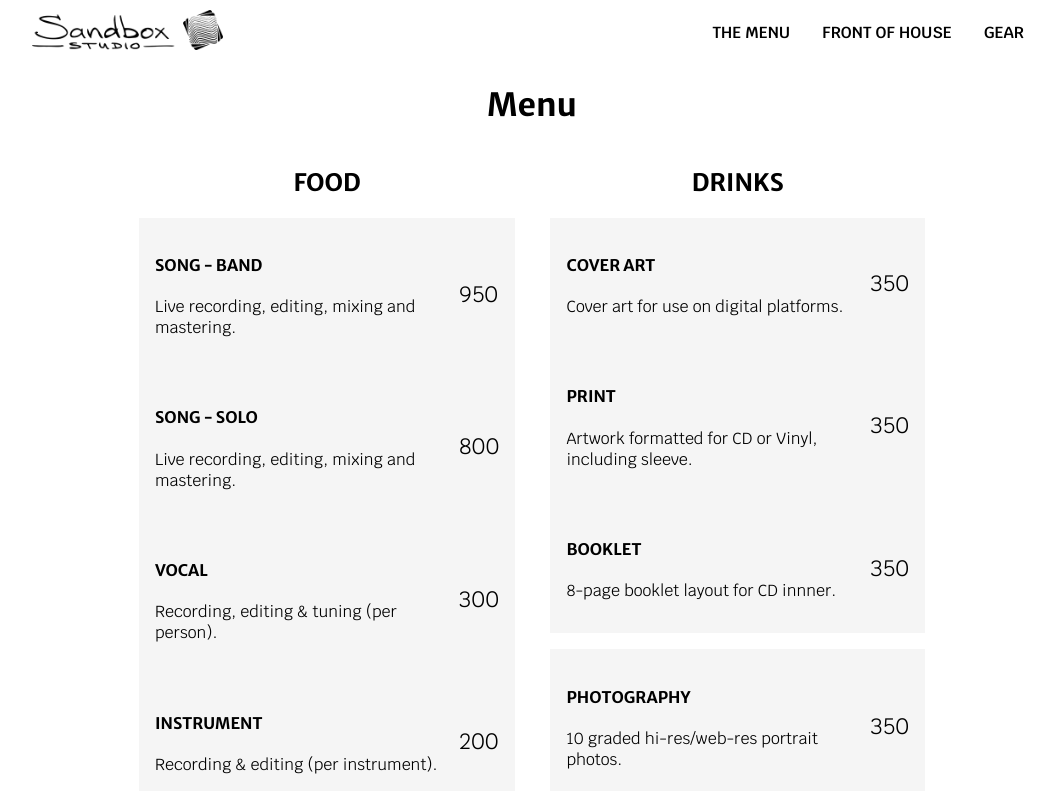
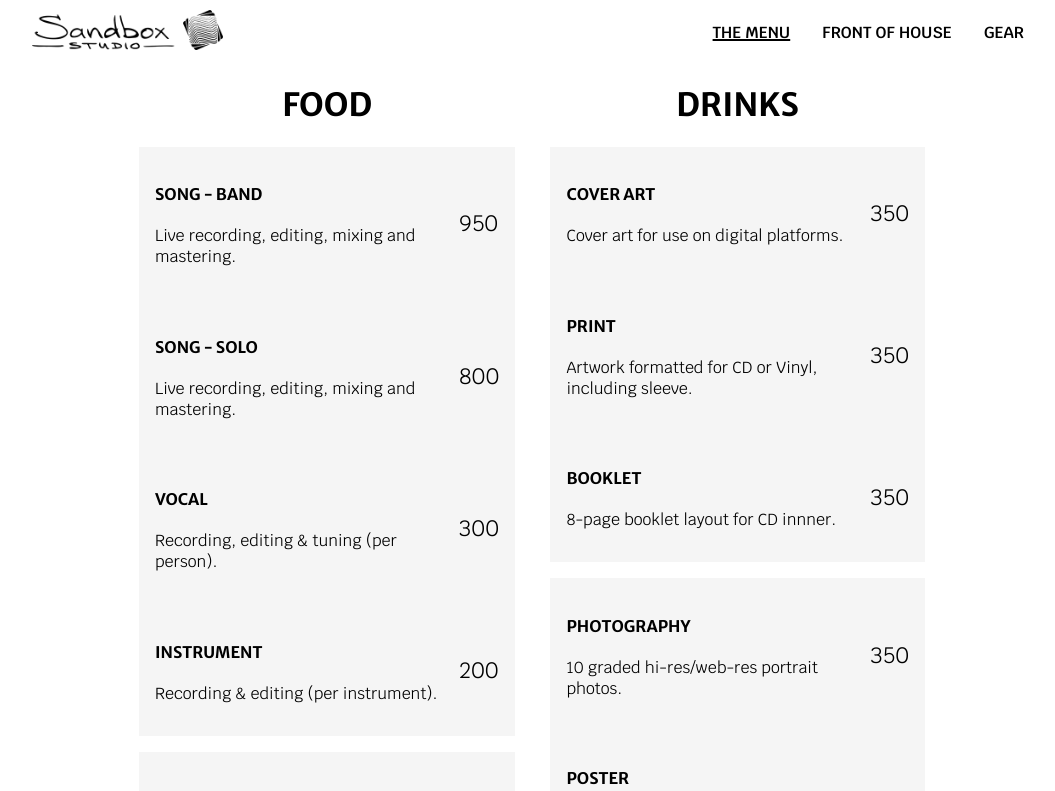
Before and after one commit to moltenot/sandbox_website, a Next.js app: page /menu in a window 1280 px wide. Shown: the top 791 px of the page, without its empty margins (108-1163 px from the left). Built offline with nearby package versions, Linux system fonts and the light colour scheme.

Commit message:
navlink underline when on current page

```diff
--- a/components/navlink.js
+++ b/components/navlink.js
@@ -1,13 +1,23 @@
 import Link from "next/link";
 import styles from "@/styles/NavLink.module.css";
+import { useRouter } from "next/router";
 
 export default function NavLink({ text, path }) {
+  const router = useRouter();
   return (
     <>
       <div className={styles.navLink}>
         <div className="flex-pad" />
         <Link href={path}>
-          <div className={` ${styles.button} hoverable`}>{text}</div>
+          <div
+            className={` ${styles.button} hoverable`}
+            style={{
+              textDecorationLine: router.asPath == path ? "underline" : "none",
+              textDecorationThickness: "2px"
+            }}
+          >
+            {text}
+          </div>
         </Link>
         <div className="flex-pad" />
       </div>
--- a/pages/index.js
+++ b/pages/index.js
@@ -13,6 +13,7 @@ import production from "@/public/journey/production.jpg";
 import post_production from "@/public/journey/post_production.jpg";
 import mastering from "@/public/journey/mastering.jpg";
 import AlbumShowcase from "@/components/sections/albumShowcase";
+import Placeholder from "@/components/sections/placeholder";
 
 const inter = Inter({ subsets: ["latin"] });
 
@@ -96,6 +97,8 @@ export default function Home() {
           </p>
         </HorizontalCards>
         <AlbumShowcase />
+        <Placeholder name={"LOGOS"}/>
+        <Placeholder name="CONTACT FORM"/>
       </Navigation>
     </>
   );
--- a/pages/menu.js
+++ b/pages/menu.js
@@ -40,11 +40,10 @@ export default function Menu() {
     <>
       <Navigation>
         <div className="cont-lg">
-          <h1 className="centred">Menu</h1>
           <div className={`${styles.container}`} >
             <div className="flex-pad"/>
             <div id="food">
-              <h2 className="centred">FOOD</h2>
+              <h1 className="centred">FOOD</h1>
               <ol>
                 <li>
                   <MenuItem
@@ -104,7 +103,7 @@ CD, or Vinyl."
             <div className="flex-pad" style={{maxWidth: "25px"}}/>
 
             <div id="drinks">
-              <h2 className="centred">DRINKS</h2>
+              <h1 className="centred">DRINKS</h1>
               <ol>
                 <li>
                   <MenuItem
```
Also changed, not shown: components/sections/placeholder.js (added, +9 -0 lines).
